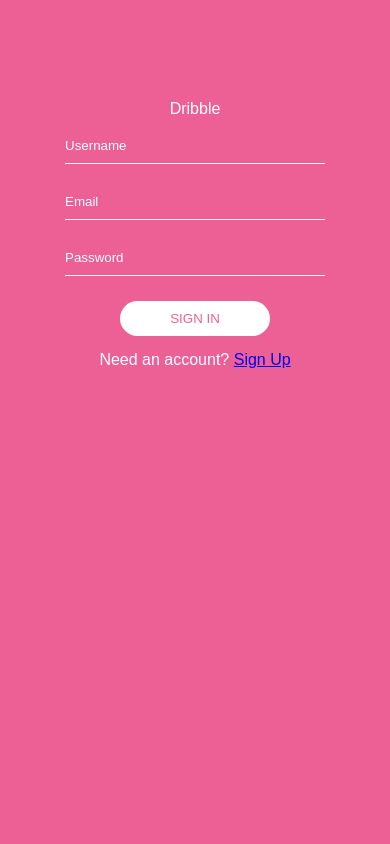
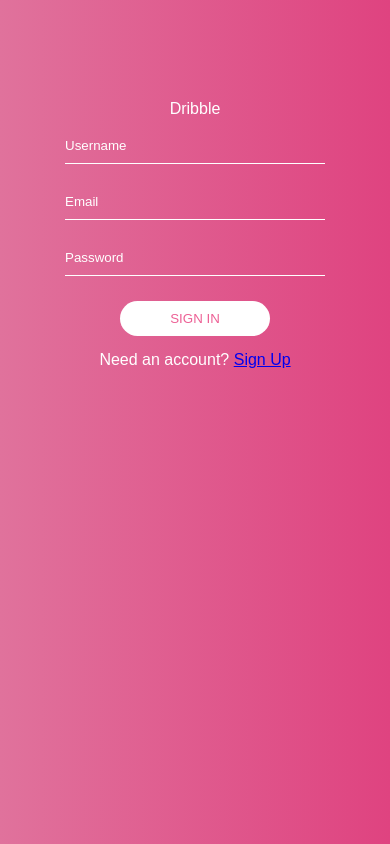
Before and after one commit to MatthieuNadeau96/Basic-Signup-Form, a React (Create React App) app: page / in a window 390 px wide. Built offline with nearby package versions, Linux system fonts and the light colour scheme; the HTML template or start-up script is replaced by a standard one.

Commit message:
Background color changes to gradient

```diff
--- a/src/App.css
+++ b/src/App.css
@@ -7,7 +7,7 @@
 
 .container {
   margin-top: 100px;
-  background: #ED6095;
+  background: linear-gradient(left, #e0729c, #DF4380);
   padding: 20px;
   color: white;
 }
--- a/src/index.css
+++ b/src/index.css
@@ -2,13 +2,13 @@
   margin: 0;
   padding: 0;
   font-family: sans-serif;
-  background-color: #313FA0;
+  background-image: linear-gradient(left bottom, #313FA0, #6474D4);
   height: 100%;
 }
 
 @media (max-width: 600px) {
   body {
-    background-color: #ED6095;
+    background-image: linear-gradient(to right, #e0729c, #DF4380);
   }
 }
 html {
```
